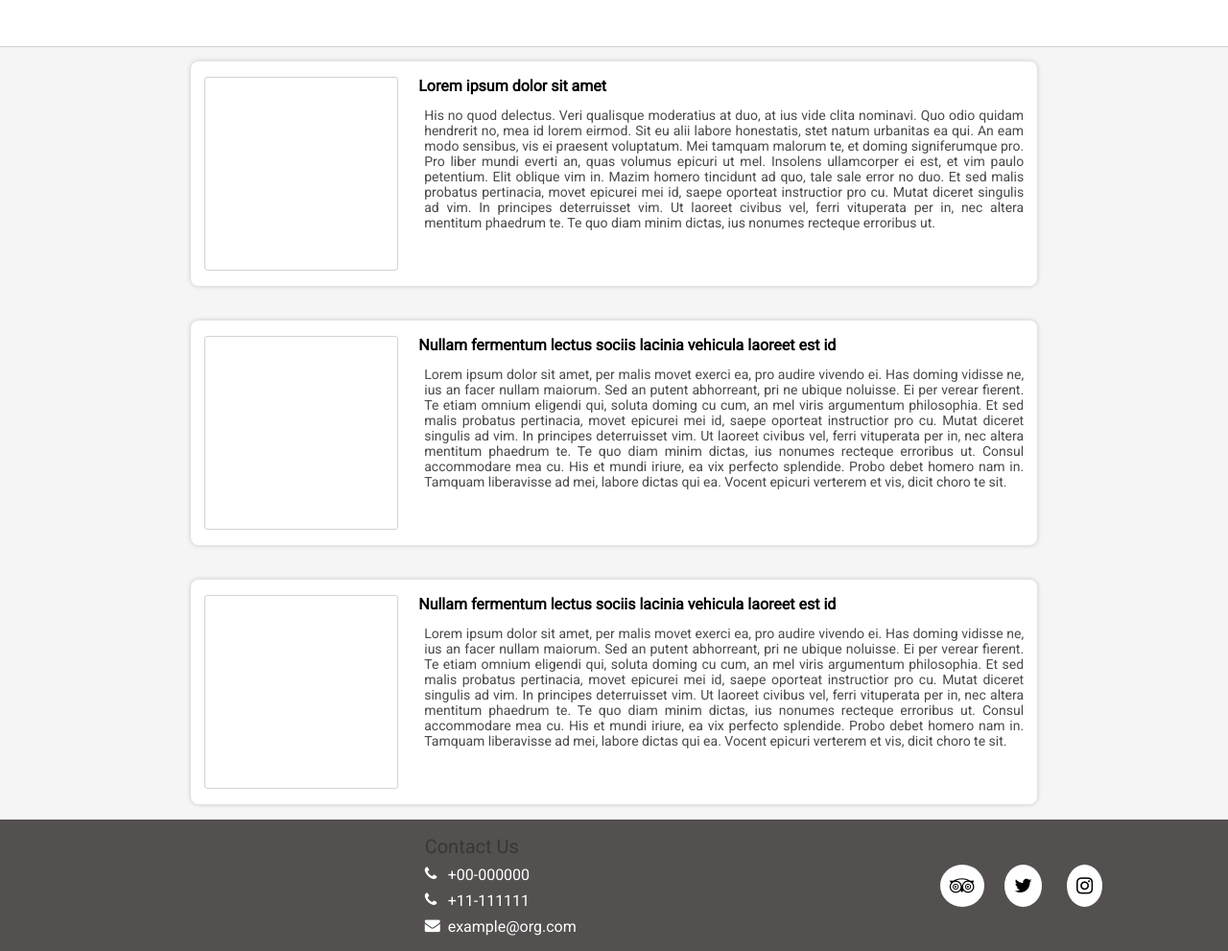
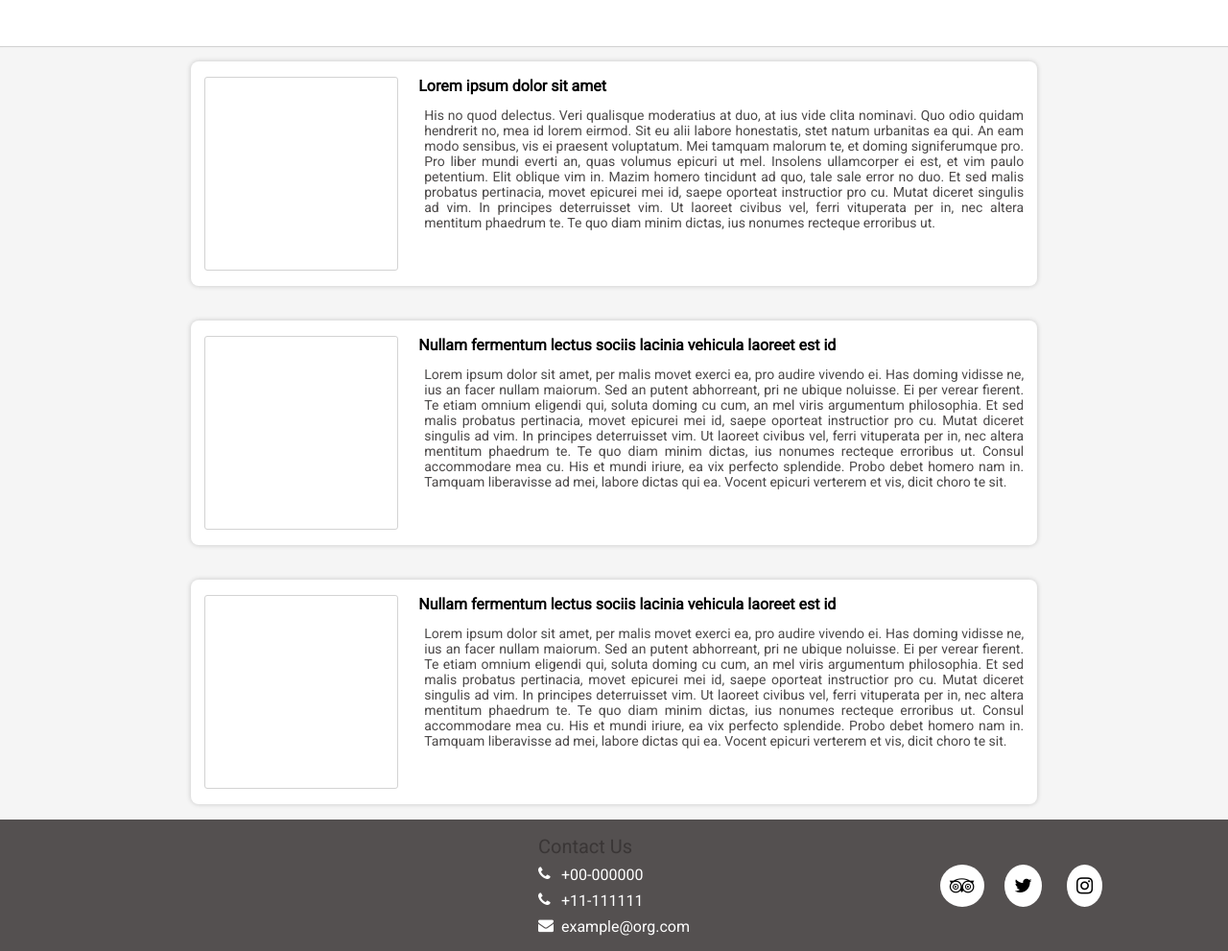
Before and after one commit to oreyes1991/layout-testing, a Jekyll site: the page built from index.html, in a window 1280 px wide. Shown: the whole page at 96% size. Built offline with Jekyll 4.4.1, drawn with Linux system fonts in a browser that asks for light colours.

Commit message:
small fix with the responsive

```diff
--- a/assets/css/default.css
+++ b/assets/css/default.css
@@ -96,6 +96,7 @@
 	color: #fff;
 	grid-column-gap: .5em;
 	grid-row-gap: .5em;
+	place-self: center;
 }
 
 .foot-contact > span {
@@ -136,4 +137,7 @@
 							 "title-a"
 							 "description-a";
 	}
+	.content > .footer-side-content {
+		grid-template-columns: 1fr;
+	}
 }
```
